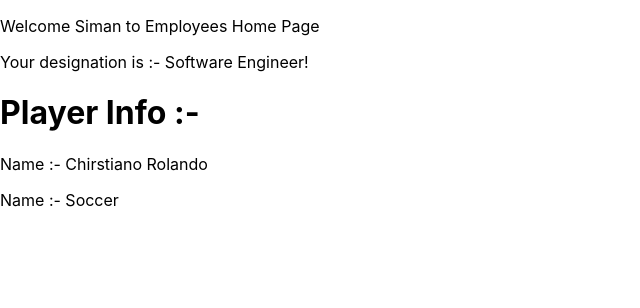
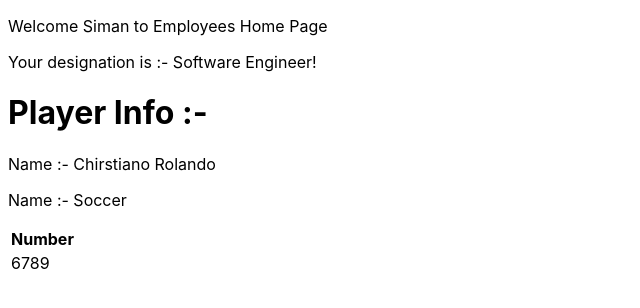
Before and after one commit to raghavendramj/NS_Rosalind_MERN, a React (Create React App) app in the folder ReactJS/newton-react-app/: page / in a window 1280 px wide. Shown: the top 308 px of the page, without its empty margins (0-640 px from the left). Built offline with nearby package versions, Linux system fonts and the light colour scheme.

Commit message:
Props Validation!

```diff
--- a/ReactJS/newton-react-app/src/App.js
+++ b/ReactJS/newton-react-app/src/App.js
@@ -17,7 +17,7 @@ function App() {
       {/* <Car /> */}
       {/* <Counter /> */}
       {/* <Garage /> */}
-      <Employee name="Siman" />
+      <Employee name="Siman" propArray = {[6, 7, 8, 9]}/>
     </React.Fragment>
   );
 }
--- a/ReactJS/newton-react-app/src/components/employee.jsx
+++ b/ReactJS/newton-react-app/src/components/employee.jsx
@@ -1,5 +1,7 @@
 import React, { Component } from 'react';
 import SoccerPlayer from './sockerplayer';
+import PropTypes from 'prop-types';
+
 
 class Employee extends Component {
 
@@ -13,18 +15,39 @@ class Employee extends Component {
 
     render() {
         return (
-            <div>
-                <p>Welcome {this.props.name} to Employees Home Page</p>
-                <p>Your designation is :-  {this.props.title}</p>
+            <React.Fragment>
+                <div>
+                    <p>Welcome {this.props.name} to Employees Home Page</p>
+                    <p>Your designation is :-  {this.props.title}</p>
+                    <SoccerPlayer playerName={this.state.name} playerProfession={this.state.profession} />
+                </div>
+                <table>
+                    <thead>
+                        <tr>
+                            <th>Number</th>
+                        </tr>
+                    </thead>
+                    <tbody>
+                        <tr>
+                            <td>
+                                {this.props.propArray}
+                            </td>
+                        </tr>
+                    </tbody>
+                </table>
+            </React.Fragment>
 
-                <SoccerPlayer playerName={this.state.name} playerProfession = {this.state.profession} />
-            </div>
         );
     }
 }
 
+Employee.propTypes = {
+    propArray: PropTypes.array.isRequired
+}
+
 Employee.defaultProps = {
-    title: 'Software Engineer!'
+    title: 'Software Engineer!',
+    propArray: [1, 2, 3, 4, 5]
 }
 
 export default Employee;
--- a/ReactJS/newton-react-app/src/index.css
+++ b/ReactJS/newton-react-app/src/index.css
@@ -1,5 +1,5 @@
 body {
-  margin: 0;
+  margin: 20;
   font-family: -apple-system, BlinkMacSystemFont, 'Segoe UI', 'Roboto', 'Oxygen',
     'Ubuntu', 'Cantarell', 'Fira Sans', 'Droid Sans', 'Helvetica Neue',
     sans-serif;
```
